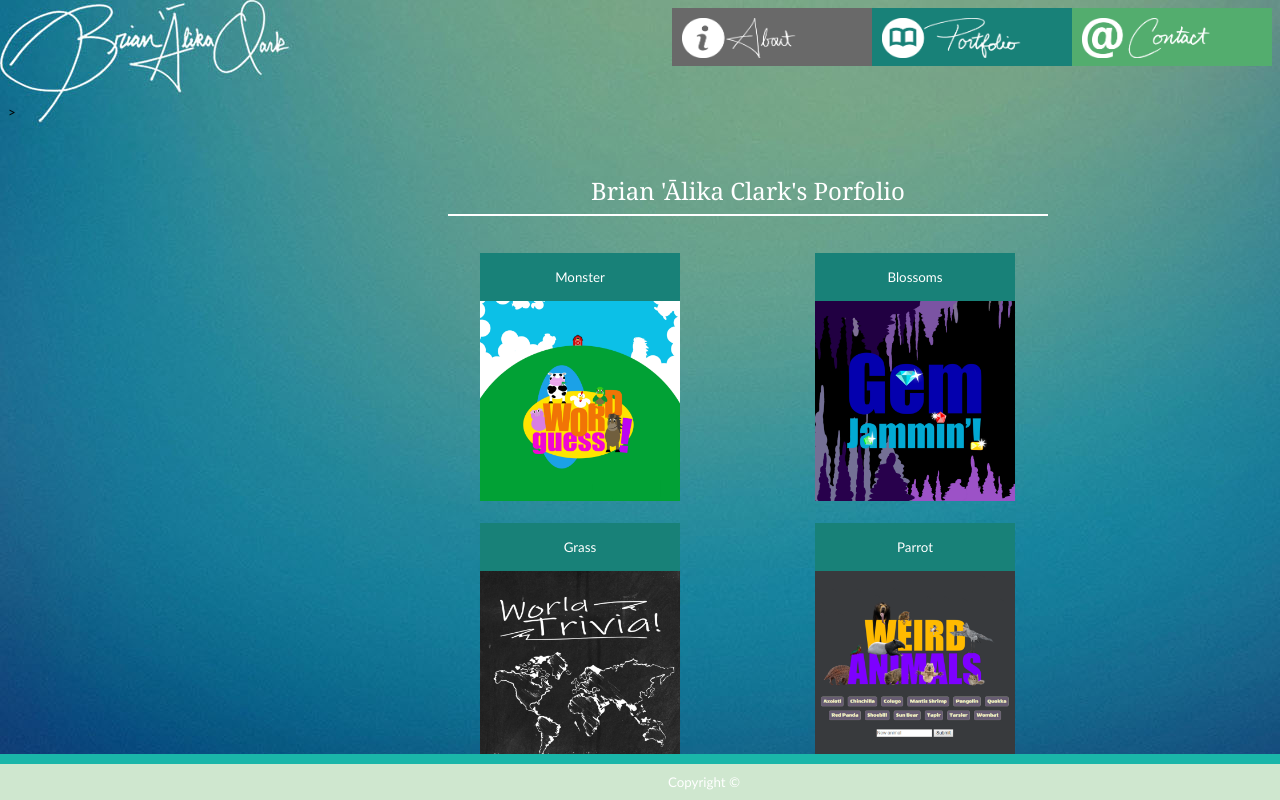
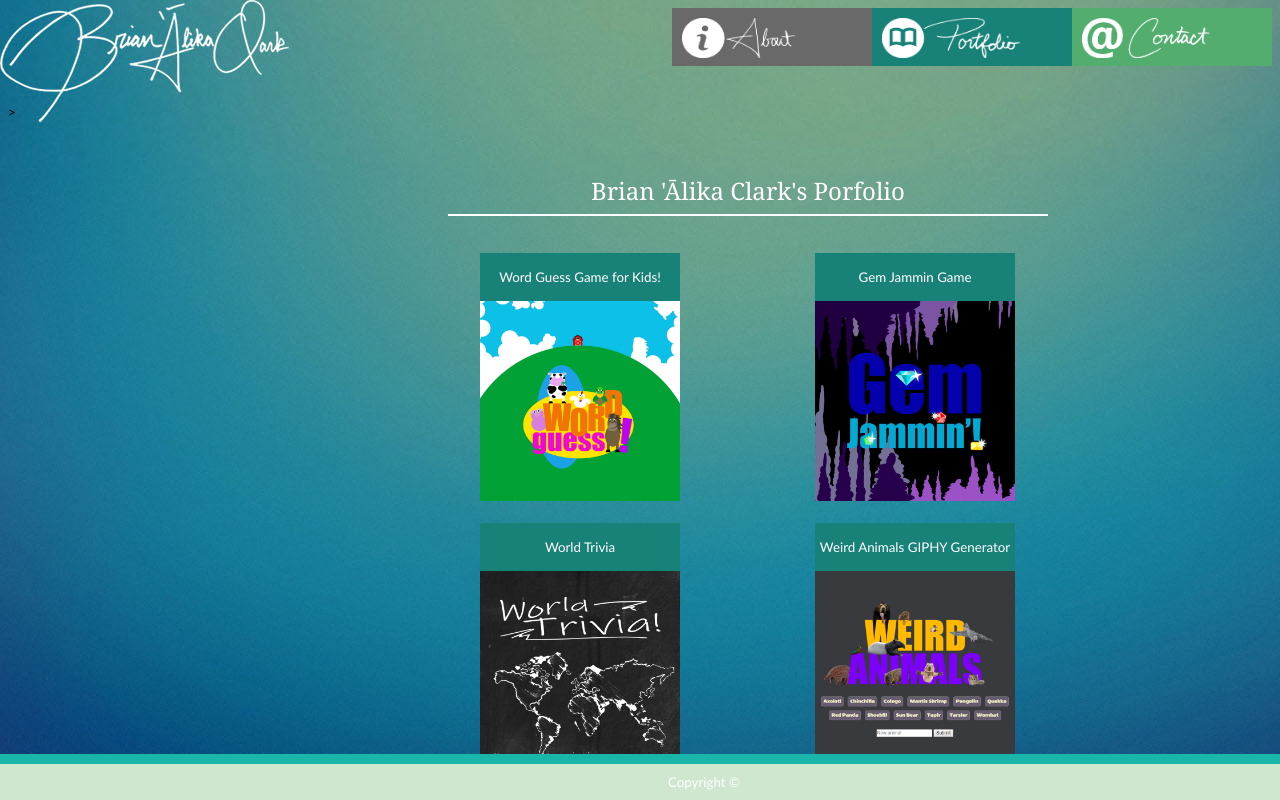
Before and after one commit to brianalika/aboutbrian, a plain HTML site: page basic_portfolio_portfolio.html in a window 1280 px wide. Drawn offline with Linux system fonts and the light colour scheme.

Commit message:
Changed Titles on Portfolio

```diff
--- a/basic_portfolio_portfolio.html
+++ b/basic_portfolio_portfolio.html
@@ -44,17 +44,17 @@
 
     <figure class="box2">
         <br>
-        Monster
+        Word Guess Game for Kids!
         <br>
         <br>
         <a href="https://brianalika.github.io/Word-Guess-Game/">
-          <img src="assets/images/word-guess-app.png" width="200px" height="200px" alt="World Guess Game">
+          <img src="assets/images/word-guess-app.png" width="200px" height="200px" alt="Word Guess Game">
         </a>
     </figure>
 
     <figure class="box3">
         <br>
-        Blossoms
+        Gem Jammin Game
         <br>
         <br>
         <a href="https://brianalika.github.io/Gem-Jammin/">
@@ -64,7 +64,7 @@
 
     <figure class="box4">
         <br>
-        Grass
+        World Trivia
         <br>
         <br>
         <a href="https://brianalika.github.io/World-Trivia/">
@@ -74,7 +74,7 @@
 
     <figure class="box5">
         <br>
-        Parrot
+        Weird Animals GIPHY Generator
         <br>
         <br>
         <a href="https://brianalika.github.io/Weird-Animals/">
```
